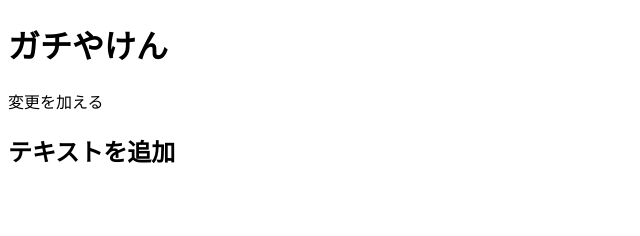
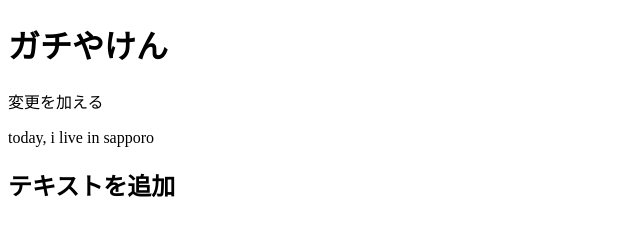
Before and after one commit to gatiweb/gatiweb, a plain HTML site: page index.html in a window 1280 px wide. Shown: the whole page, without its empty margins (0-640 px from the left). Drawn offline with Linux system fonts and the light colour scheme.

Commit message:
today i live in sapporo 追加

```diff
--- a/index.html
+++ b/index.html
@@ -7,6 +7,7 @@
   <body>
     <h1>ガチやけん</h1>
     <p>変更を加える</p>
+    <p>today, i live in sapporo</p>
     <h2>テキストを追加</h2>
   </body>
 </html>
```
